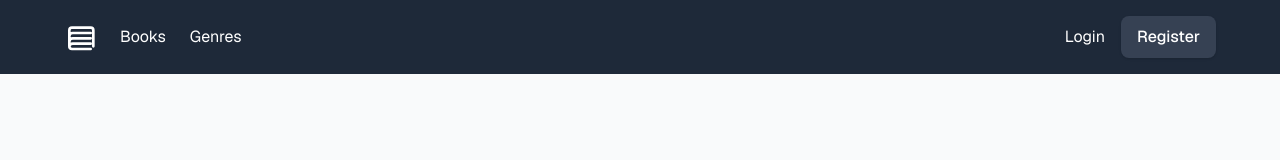
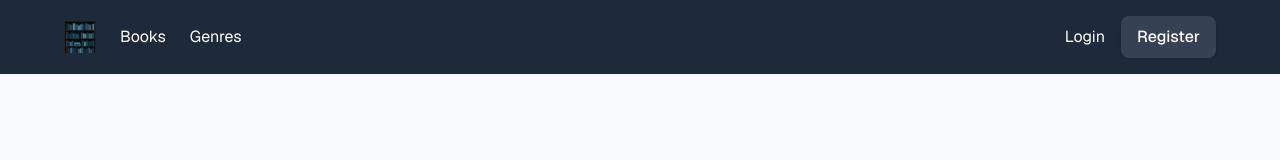
Before and after one commit to pmckinstry/books, a Next.js app: page /login in a window 1280 px wide. Shown: the top 160 px of the page. Built offline with nearby package versions, Linux system fonts and the light colour scheme.

Commit message:
feat(nav): use WebP brand icon for faster loads
Switch top-nav brand image to /bookshelf.webp (smaller, modern format).

```diff
--- a/src/components/Navigation.tsx
+++ b/src/components/Navigation.tsx
@@ -1,6 +1,7 @@
 'use client';
 
 import Link from "next/link";
+import Image from "next/image";
 // import { useRouter } from 'next/navigation';
 import { useState, useEffect } from 'react';
 import { getCurrentUser, removeCurrentUser, clearStaleUserData } from '@/lib/auth';
@@ -145,13 +146,11 @@ export default function Navigation() {
         <div className="flex items-center">
           <Link
             href="/"
-            className="hover:text-gray-300 transition-colors"
+            className="hover:opacity-90 transition-opacity"
             aria-label="Book Manager"
             title="Book Manager"
           >
-            <svg className="w-8 h-8 text-white" fill="none" stroke="currentColor" viewBox="0 0 24 24">
-              <path strokeLinecap="round" strokeLinejoin="round" strokeWidth={2} d="M4 19.5A2.5 2.5 0 016.5 17H20M4 15.5A2.5 2.5 0 016.5 13H20M4 11.5A2.5 2.5 0 016.5 9H20M6 5h14a2 2 0 012 2v12M6 5a2 2 0 00-2 2v12a2 2 0 002 2h14" />
-            </svg>
+            <Image src="/bookshelf.webp" alt="Book Manager" width={32} height={32} className="w-8 h-8" />
           </Link>
           <div className="ml-6 flex items-center gap-6">
             <Link href="/books" className="hover:text-gray-300 transition-colors">Books</Link>
```
Also changed, not shown: public/bookshelf.png (added), public/bookshelf.webp.
